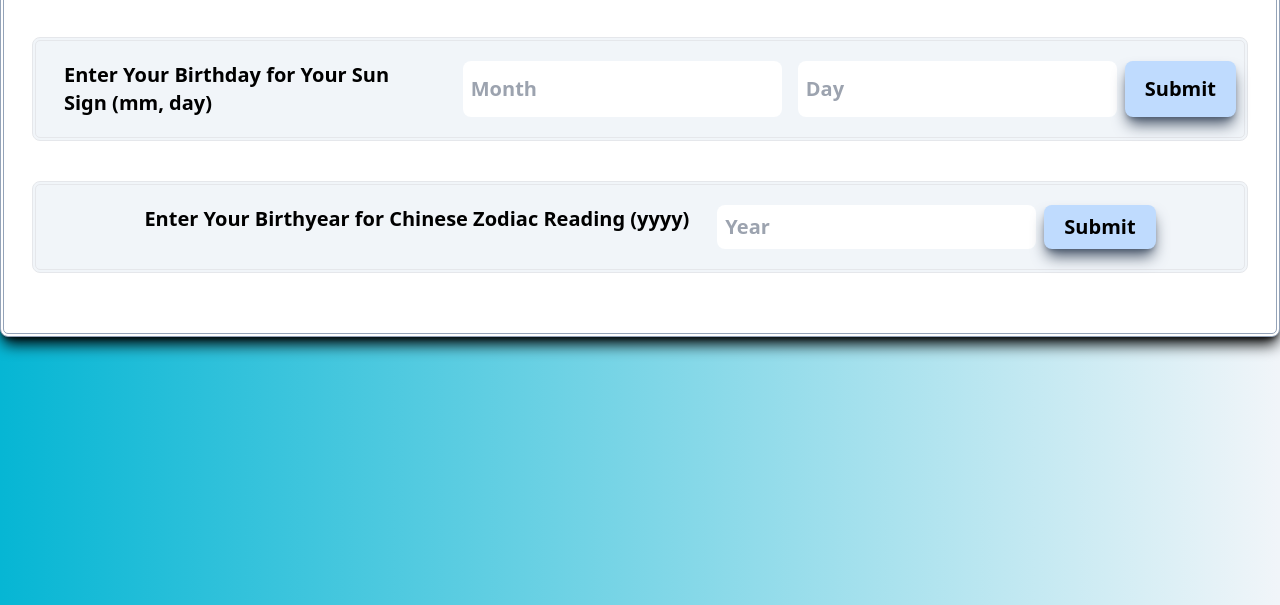
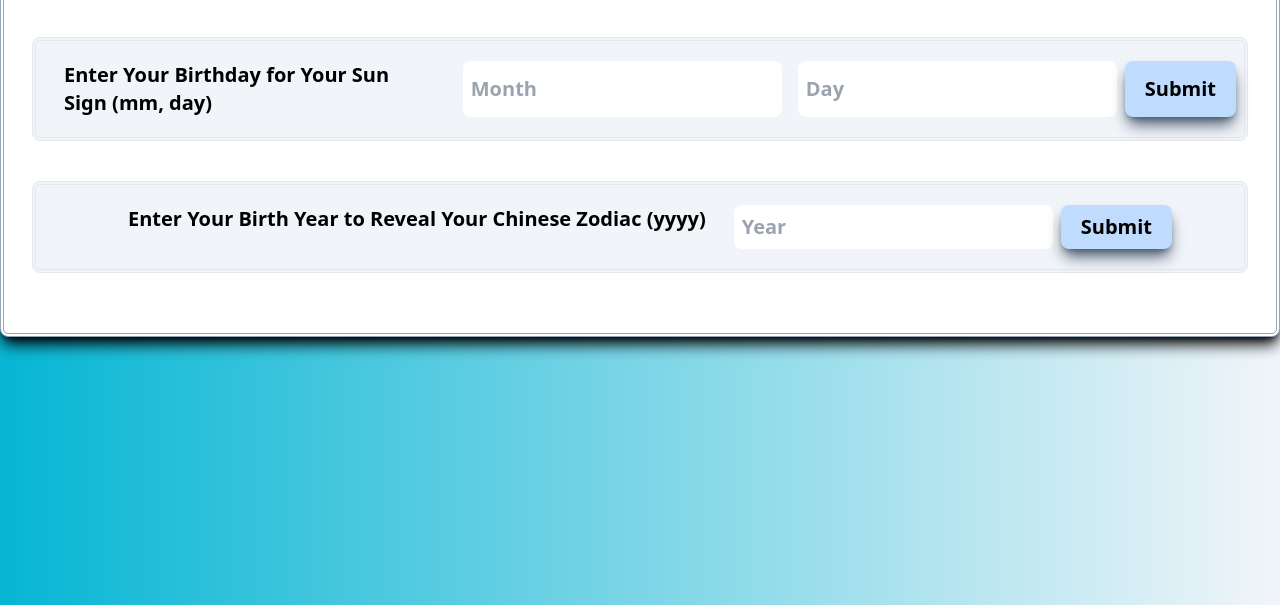
Before and after one commit to Wormhole616/ProjectHoroscope, a plain HTML site: page index.html in a window 1280 px wide. Shown: the part 195-800 px from the top of the page. Drawn offline with nearby package versions, Linux system fonts and the light colour scheme.

Commit message:
altered wording on Chinese zodiac html page, and updated the README file

```diff
--- a/index.html
+++ b/index.html
@@ -48,7 +48,7 @@
         <form class="flex justify-center align-middle rounded-lg border-double bg-slate-100 border-4
         text-xl font-bold px-2 py-5 mx-5 my-10">
             <label class="px-5" for="birthday">
-                Enter Your Birthyear for Chinese Zodiac Reading (yyyy)
+                Enter Your Birth Year to Reveal Your Chinese Zodiac (yyyy)
             </label>
 
             <input class="rounded-lg hover:shadow-lg mx-2 px-2" type="text" id="year" placeholder="Year">
```
Also changed, not shown: README.md.
